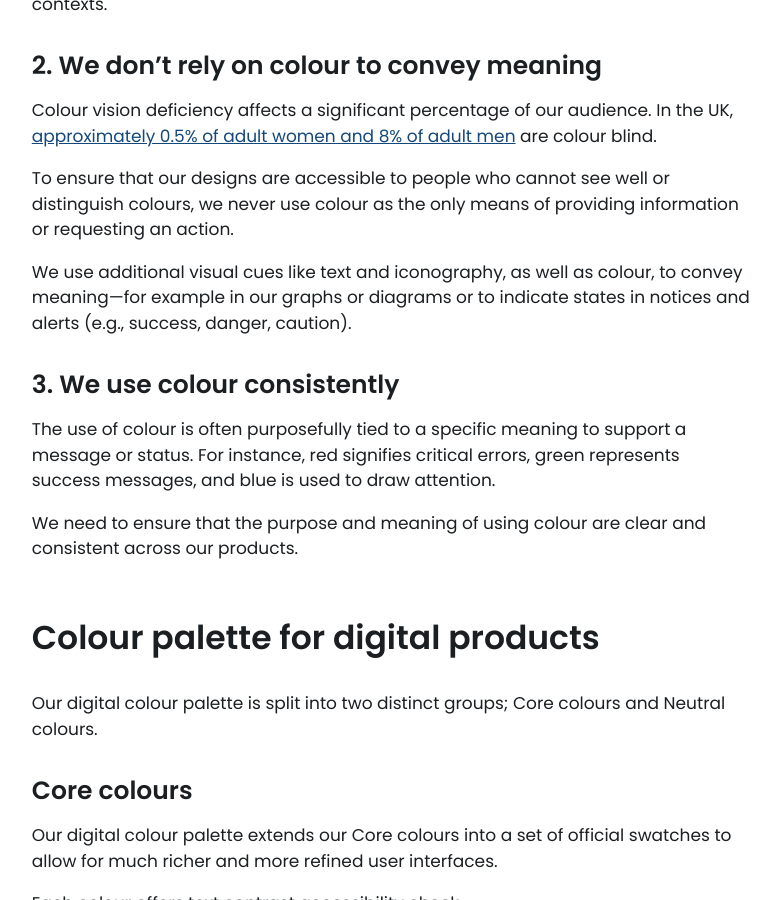
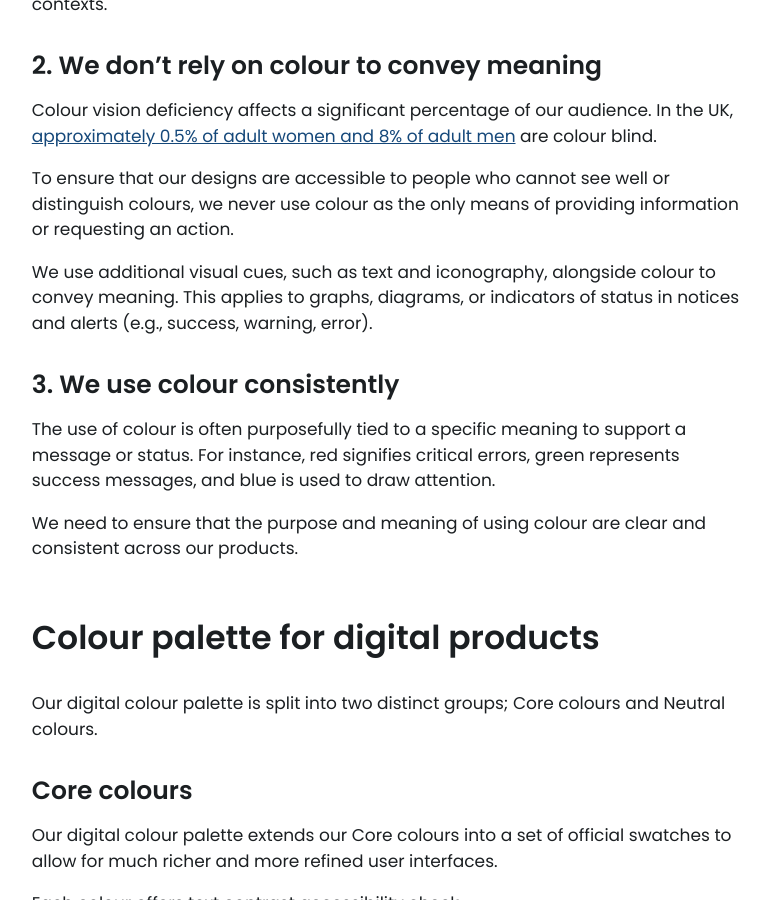
Before and after one commit to Energy-Saving-Trust/Design-System, a Jekyll site: the page built from guidelines/colour.md, in a window 1280 px wide and 900 px high, scrolled down 979 px. Shown: the whole window, without its empty margins (336-1116 px from the left). Built offline with Jekyll 4.4.1, drawn with Linux system fonts in a browser that asks for light colours; nearby versions of some CDN libraries.

Commit message:
Wording changes

```diff
--- a/guidelines/colour.md
+++ b/guidelines/colour.md
@@ -105,7 +105,7 @@ Colour vision deficiency affects a significant percentage of our audience. In th
 
 To ensure that our designs are accessible to people who cannot see well or distinguish colours, we never use colour as the only means of providing information or requesting an action.
 
-We use additional visual cues like text and iconography, as well as colour, to convey meaning—for example in our graphs or diagrams or to indicate states in notices and alerts (e.g., success, danger, caution).
+We use additional visual cues, such as text and iconography, alongside colour to convey meaning. This applies to graphs, diagrams, or indicators of status in notices and alerts (e.g., success, warning, error).
 
 ### 3. We use colour consistently
 
```
